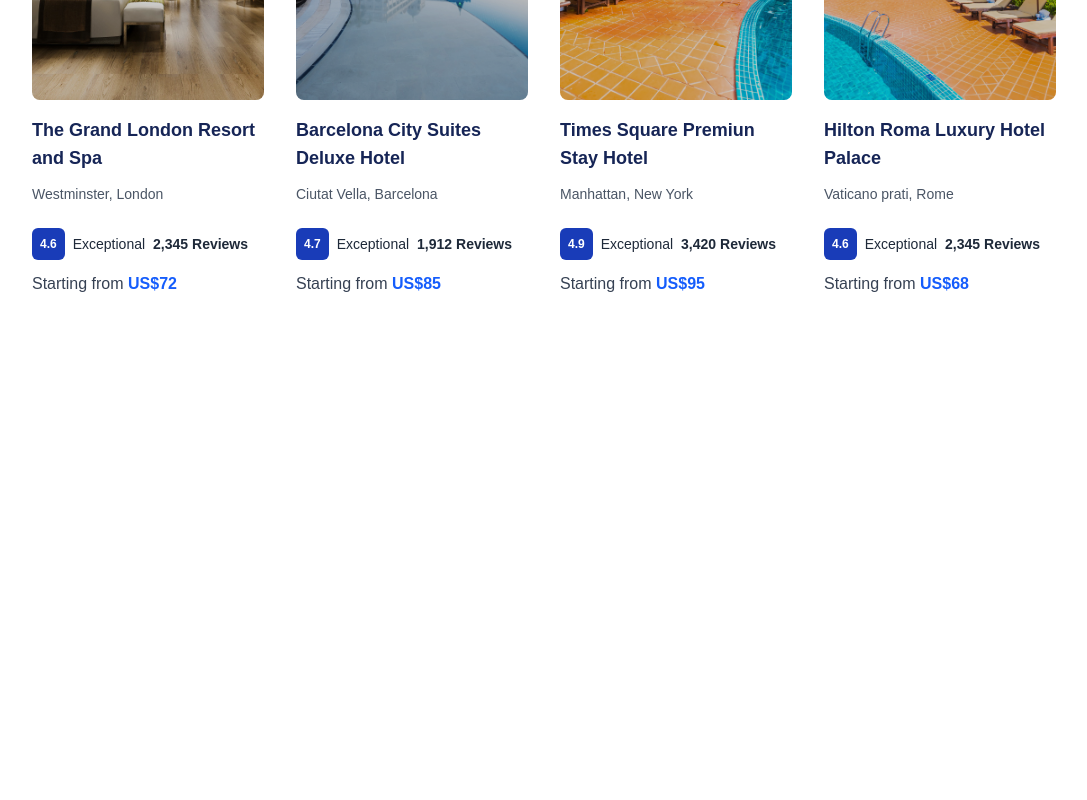
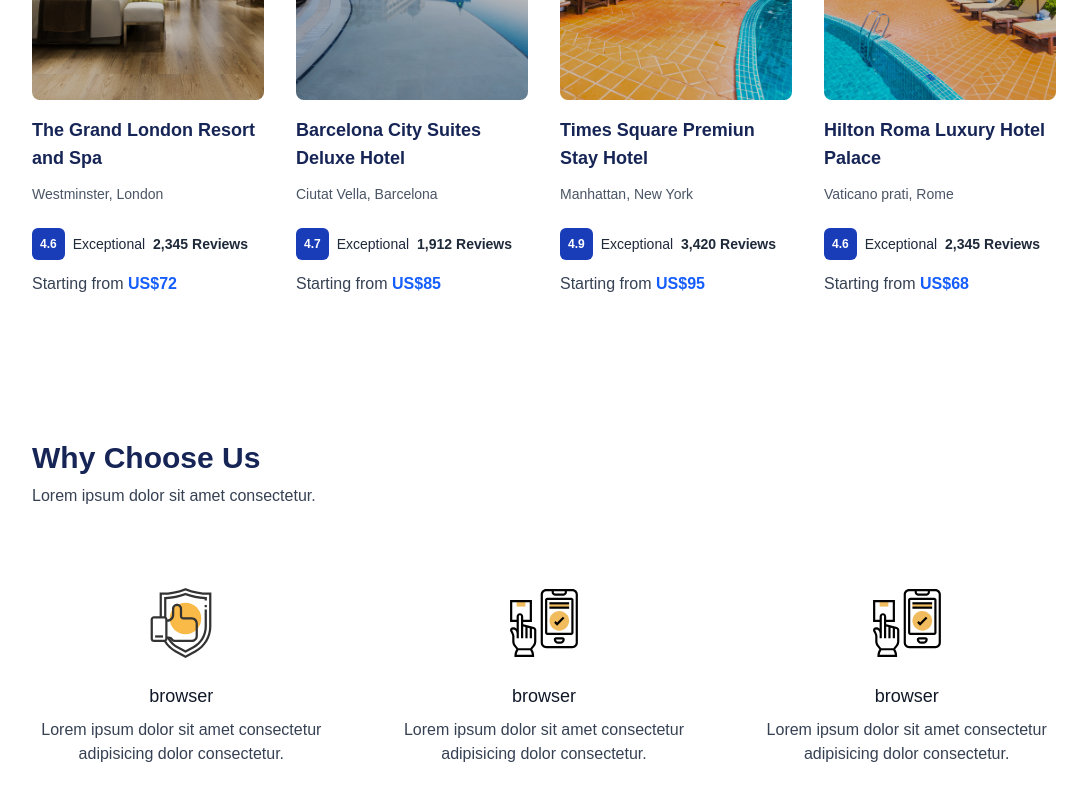
Before and after one commit to HakimaNoori/travel-places, a Next.js app in the folder my-next-app/: page / in a window 1280 px wide. Shown: the part 1984-2784 px from the top of the page, without its empty margins (96-1183 px from the left). Before the commit the page ends 2360 px from the top, so only its background shows below. Built offline with nearby package versions, Linux system fonts and the light colour scheme.

Commit message:
feat(travel places): compeled whychoose section

```diff
--- a/my-next-app/components/Home/Heme.tsx
+++ b/my-next-app/components/Home/Heme.tsx
@@ -1,15 +1,17 @@
-import Destination from './Destination/Destination';
-import Hero from './Hero/Hero'
-import Hotel from './Hotel/Hotel';
+import Destination from "./Destination/Destination";
+import Hero from "./Hero/Hero";
+import Hotel from "./Hotel/Hotel";
+import WhyChoose from "./WhyChoose/WhyChoose";
 
 const Heme = () => {
   return (
-    <div className='overflow-hidden'>
-          <Hero />
+    <div className="overflow-hidden">
+      <Hero />
       <Destination />
-      <Hotel/>
+      <Hotel />
+      <WhyChoose />
     </div>
-  )
-}
+  );
+};
 
 export default Heme;
--- /dev/null
+++ b/my-next-app/components/Home/WhyChoose/WhyChoose.tsx
@@ -0,0 +1,26 @@
+import SectionHeading from '@/components/Helper/SectionHeading';
+import React from 'react'
+import WhyChooseCard from './WhyChooseCard';
+
+const WhyChoose = () => {
+  return (
+    <div className="pt-16 pb-24">
+      {/* Section Heading */}
+      <SectionHeading Heading="Why Choose Us" />
+      <div className="grid w-[80%] mx-auto grid-cols-1 md:grid-cols-2 lg:grid-cols-3 gap-16 items-center mt-20">
+        {/* Why choose card */}
+        <div>
+          <WhyChooseCard image="/images/c1.svg" title="Bast Price Guarantee" />
+        </div>
+        <div>
+          <WhyChooseCard image="/images/c2.svg" title="Easy & Quick Booking" />
+        </div>
+        <div>
+          <WhyChooseCard image="/images/c2.svg" title="Customer Care 24/7" />
+        </div>
+      </div>
+    </div>
+  );
+}
+
+export default WhyChoose;
--- /dev/null
+++ b/my-next-app/components/Home/WhyChoose/WhyChooseCard.tsx
@@ -0,0 +1,31 @@
+import React from 'react'
+import Image from 'next/image';
+import { title } from 'process';
+
+type Props = {
+    image: string;
+    title: string;
+};
+const WhyChooseCard = ({image}: Props) => {
+  return (
+    <div className="">
+      <Image
+        src={image}
+        alt="image"
+        width={70}
+        height={70}
+        className="mx-auto"
+      />
+      {/* Content */}
+      <h1 className="mt-6 text-center text-gray-900 font-medium text-lg">
+        {title}
+      </h1>
+      <p className="mt-2 text-center ttext-xs font-medium text-gray-700">
+        Lorem ipsum dolor sit amet consectetur adipisicing
+        dolor consectetur.
+      </p>
+    </div>
+  );
+}
+
+export default WhyChooseCard;
```
